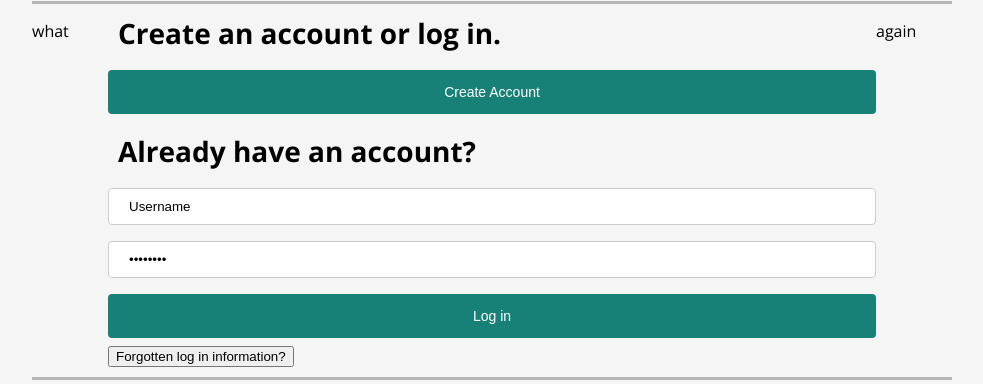
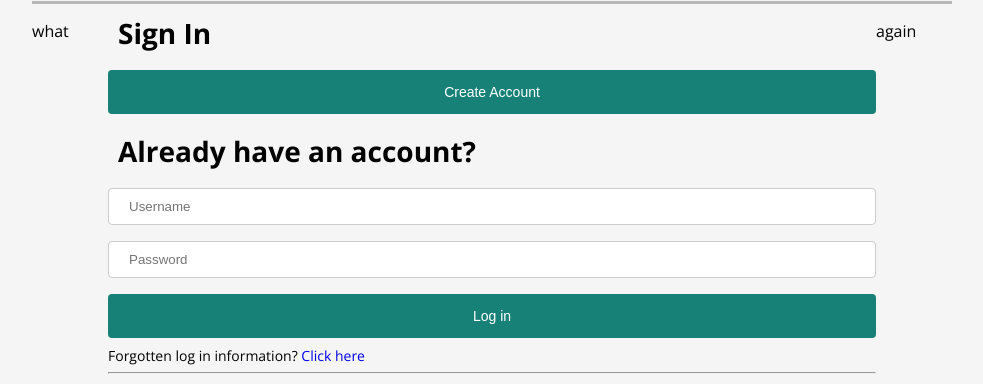
Before and after one commit to tanzerpamuk/inse, a plain HTML site: page index.html in a window 1280 px wide. Shown: the part 92-476 px from the top of the page, without its empty margins (148-1131 px from the left). Drawn offline with nearby package versions, Linux system fonts and the light colour scheme.

Commit message:
Minor Changes
changes to article layout

```diff
--- a/index.html
+++ b/index.html
@@ -22,17 +22,19 @@
                 </ul>
             </nav>
             <article>
-                <h3>Create an account or log in.</h3>
+                <h3>Sign In</h3>
                 <button id=create class=blue>Create Account</button>
                 <h3>Already have an account?</h3>
-                <input type=text name=username value=Username autocomplete=on>
+                <input type=text name=username placeholder="Username" autocomplete=on>
                 <br>
-                <input type=password name=password value=password autocomplete=on>
+                <input type=password name=password placeholder="Password" autocomplete=on>
                 <br>
-                <button id=logon class=blue>Log in</button>
+                <button type="submit" id=logon class=blue>Log in</button>
                 <br>
-                <button id=forgotpass class=grey>Forgotten log in information?</button>
-
+                Forgotten log in information? <a href=recover%20login.html style="text-decoration: none;">Click here</a>
+                <br>
+                <hr>
+                <a href=signup.html><button id=create class=blue>Create Account</button></a>
             </article>
             <leftbar>
                 <p>what</p>
```
